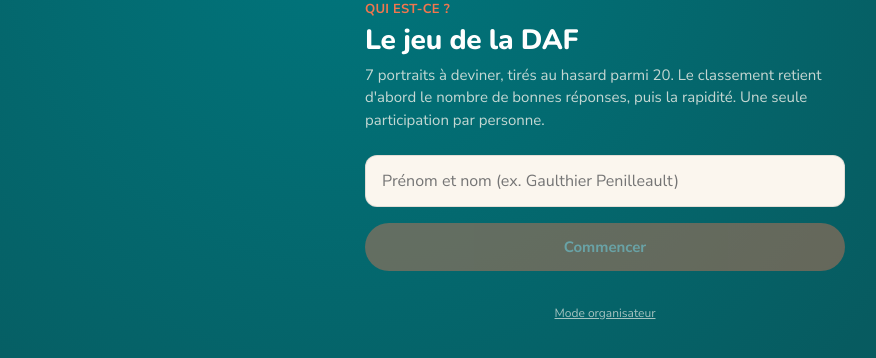
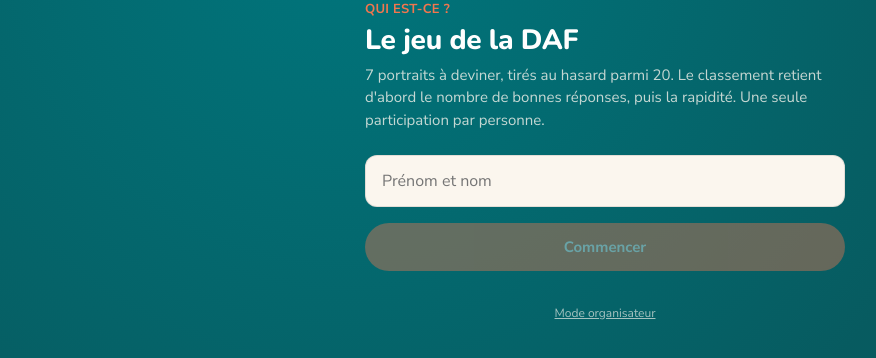
Before and after one commit to GaulthierP/qui-est-ce, a plain HTML site: page index.html in a window 1280 px wide. Shown: the part 84-442 px from the top of the page, without its empty margins (35-911 px from the left). Drawn offline with nearby package versions, Linux system fonts and the light colour scheme.

Commit message:
Add files via upload

```diff
--- a/index.html
+++ b/index.html
@@ -482,7 +482,7 @@ async function renderStart(){
     <div class="tag">QUI EST-CE ?</div>
     <h1 class="headline">Le jeu de la DAF</h1>
     <p class="lead">${QUESTIONS_PER_GAME} portraits à deviner, tirés au hasard parmi ${PROFILES.length}. Le classement retient d'abord le nombre de bonnes réponses, puis la rapidité. Une seule participation par personne.</p>
-    <input type="text" id="nameInput" placeholder="Prénom et nom (ex. Gaulthier Penilleault)" autocomplete="off">
+    <input type="text" id="nameInput" placeholder="Prénom et nom" autocomplete="off">
     <button class="btn-primary" id="startBtn" disabled>Commencer</button>
     <p class="lead" id="startError" style="color:var(--coral);display:none;margin-top:10px;"></p>
   `;
```
